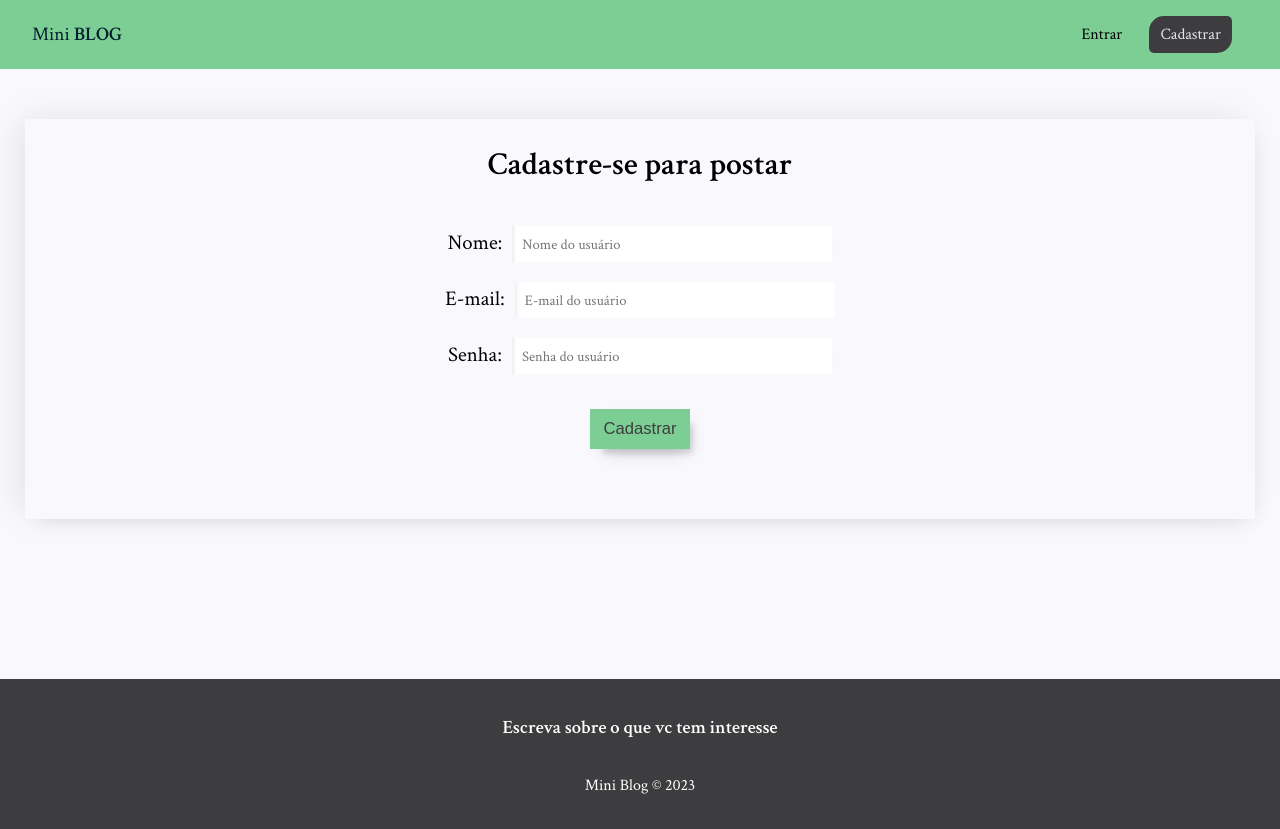
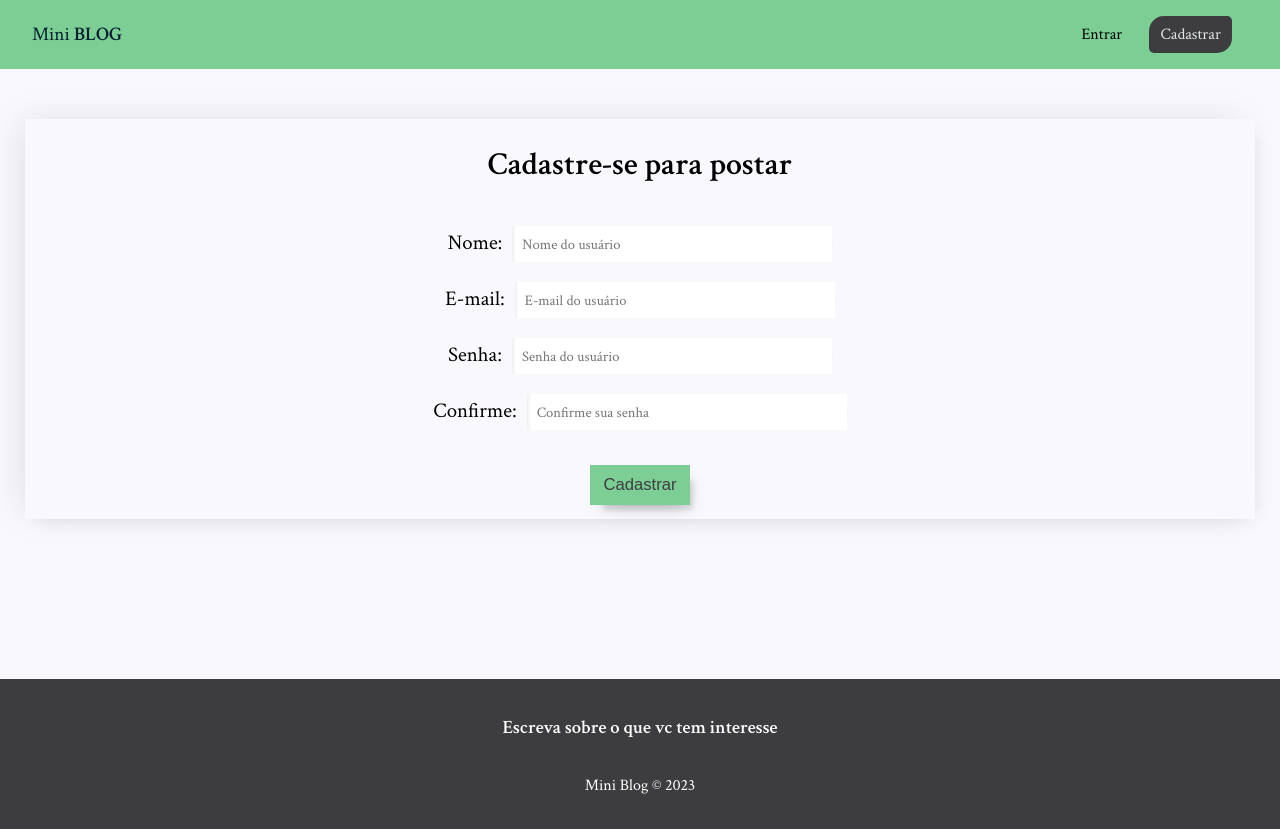
Before and after one commit to murilo1988/MiniBlog, a React (Create React App) app: page /register in a window 1280 px wide. Built offline with nearby package versions, Linux system fonts and the light colour scheme.

Commit message:
Add input to confirm the password

```diff
--- a/src/pages/Register/Register.js
+++ b/src/pages/Register/Register.js
@@ -24,7 +24,7 @@ function Register() {
                     <span>E-mail:</span>
                     <input
                         type="email"
-                        name="displayName"
+                        name="email"
                         required
                         placeholder="E-mail do usuário"
                     />
@@ -33,9 +33,18 @@ function Register() {
                     <span>Senha:</span>
                     <input
                         type="password"
-                        name="displayName"
+                        name="password"
                         required
                         placeholder="Senha do usuário"
+                    />
+                </label>
+                <label>
+                    <span>Confirme:</span>
+                    <input
+                        type="password"
+                        name="confirmpassoword"
+                        required
+                        placeholder="Confirme sua senha"
                     />
                 </label>
                 <button
```
